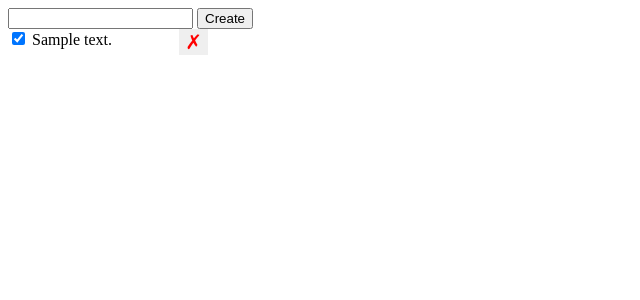
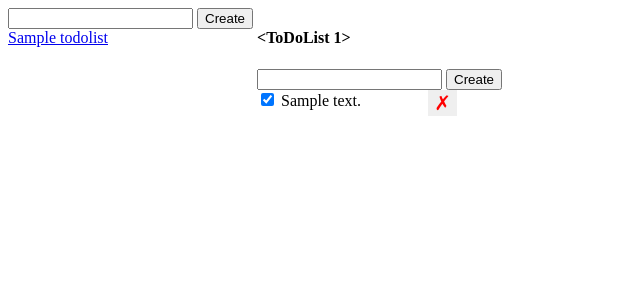
Before and after one commit to AhmedAlsudairi/To-Do-List, a Flask app: template templates/index.html in a window 1280 px wide. Shown: the top 300 px of the page, without its empty margins (0-640 px from the left). Run offline with Flask 2, Linux system fonts and the light colour scheme; the template is opened without the code that fills it: values that come from a table or form of the project are taken from there, others are empty; tables that the repository leaves empty hold one stand-in row (values such as "Sample post").

Commit message:
adding list to the view

```diff
--- a/app.py
+++ b/app.py
@@ -25,7 +25,14 @@ class ToDoList(db.Model):
 
 @app.route('/')
 def index():
-    return render_template('index.html',data=ToDo.query.order_by('id').all())
+    return redirect(url_for('get_todo_lists', list_id=1))
+
+@app.route('/<list_id>')
+def get_todo_lists(list_id):
+    return render_template('index.html',
+    todos=ToDo.query.filter_by(list_id=list_id).order_by('id').all(),
+    lists=ToDoList.query.order_by('id').all(),
+    active_list=ToDoList.query.filter_by(id=list_id).first().name)
 
 @app.route('/todos/create', methods=['POST'])
 def create_todo():
--- a/templates/index.html
+++ b/templates/index.html
@@ -21,22 +21,44 @@
         cursor: pointer;
         font-size: 20px;
       }
+      .lists-wrapper, .todos-wrapper {
+        display: inline-block;
+        vertical-align: top;
+      }
         </style>
     </head>
     <body>
-        <form id="sub">
+        <div class="lists-wrapper">
+            <form id="sub">
             <input type="text" name="describtion" id="text" />
             <input type="submit" value="Create" />
           </form>
         <ul id="todos" class="list">
-            {%for d in data%}
+            {%for list in lists%}
             <li>
-                <input id="{{d.id}}" class="check-completed" type="checkbox" {% if d.completed %} checked {% endif %} />
-                {{d.describtion}}
-                <button id="{{d.id}}" class="cross">&cross;</button>
+                <a href="/{{list.id}}" >{{list.name}} </a>
             </li>
             {%endfor%}
         </ul>
+        </div>
+
+        <div class="lists-wrapper">
+            <h4>{{active_list}}</h4>
+            <form id="sub">
+            <input type="text" name="describtion" id="text" />
+            <input type="submit" value="Create" />
+          </form>
+        <ul id="todos" class="list">
+            {%for todo in todos%}
+            <li>
+                <input id="{{todo.id}}" class="check-completed" type="checkbox" {% if todo.completed %} checked {% endif %} />
+                {{todo.describtion}}
+                <button id="{{todo.id}}" class="cross">&cross;</button>
+            </li>
+            {%endfor%}
+        </ul>
+        </div>
+
     </body>
     <script>
 
```
